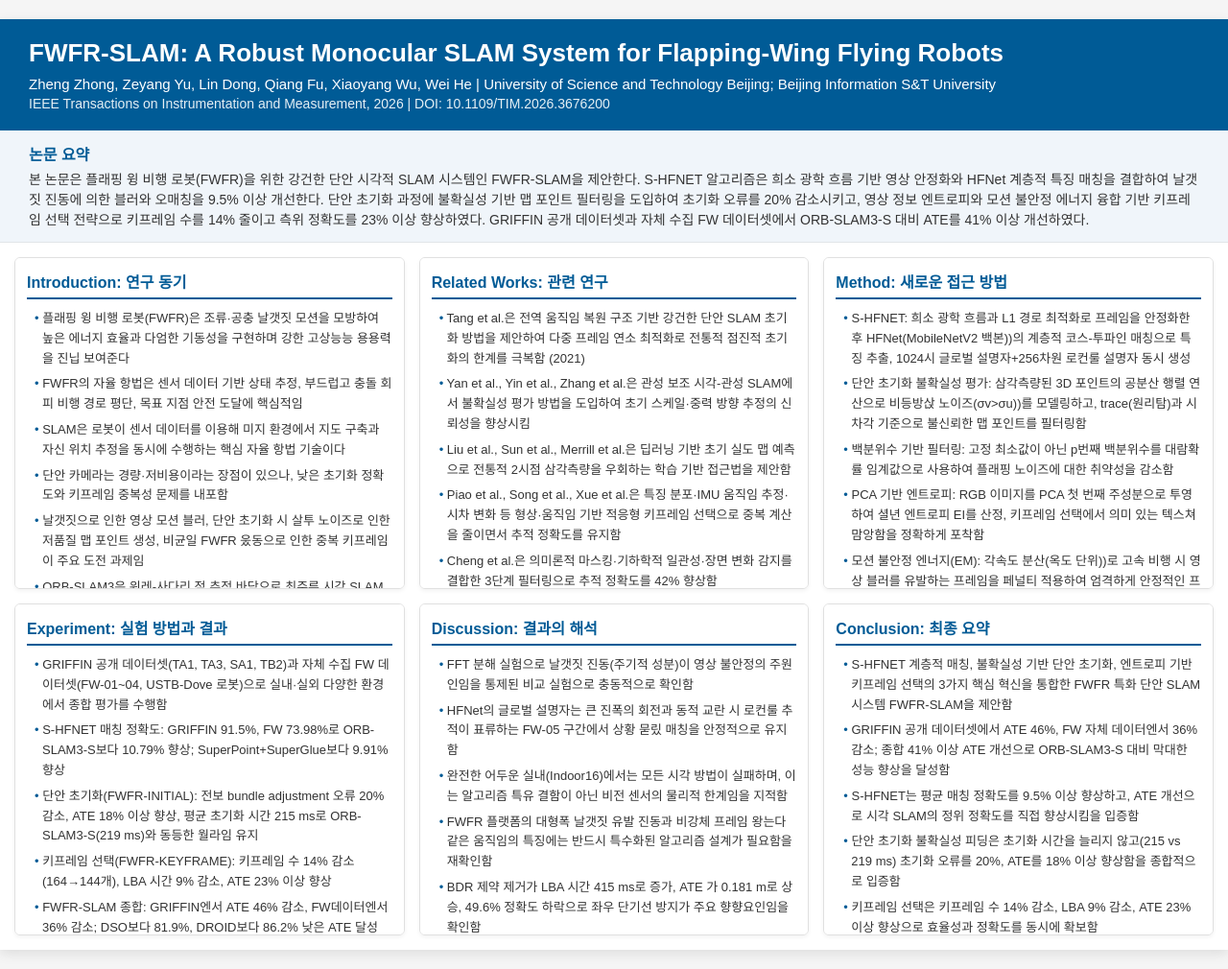
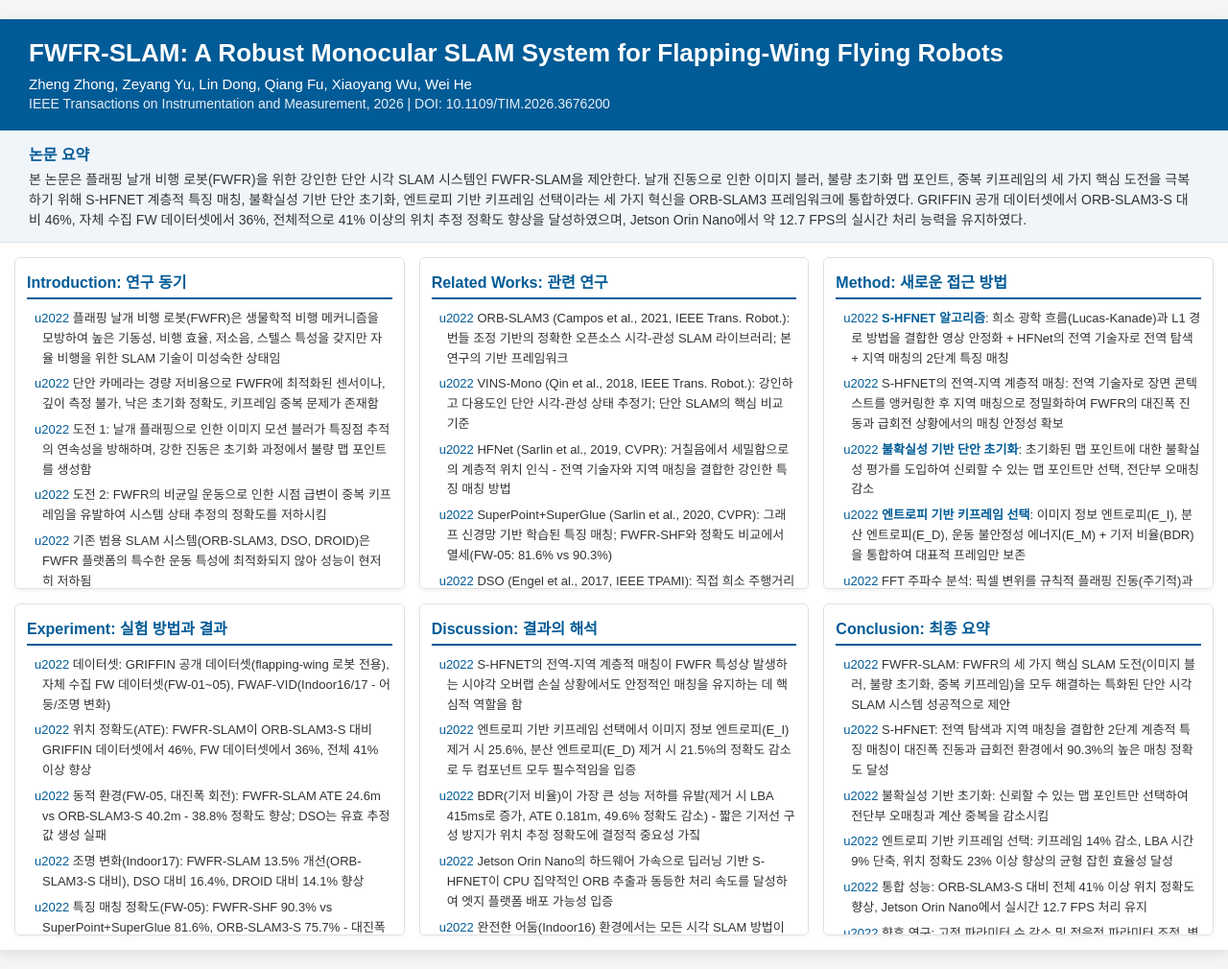
Before and after one commit to itshyeongseok/paper-summaries, a plain HTML site: page [2026] FWFR-SLAM A Robust Monocular SLAM System for Flapping-Wing Flying Robots_summary.html in a window 1280 px wide. Shown: the whole page at 96% size. Drawn offline with Linux system fonts and the light colour scheme.

Commit message:
add: [2026] FWFR-SLAM A Robust Monocular SLAM System for Flapping-Wing Flying Robots summary

```diff
--- a/[2026] FWFR-SLAM A Robust Monocular SLAM System for Flapping-Wing Flying Robots_summary.html
+++ b/[2026] FWFR-SLAM A Robust Monocular SLAM System for Flapping-Wing Flying Robots_summary.html
@@ -6,8 +6,8 @@
     <meta name="paper-year"    content="2026">
     <meta name="paper-author"  content="Zheng Zhong, Zeyang Yu, Lin Dong, Qiang Fu, Xiaoyang Wu, Wei He">
     <meta name="paper-journal" content="IEEE Transactions on Instrumentation and Measurement">
-    <meta name="paper-tags"    content="flapping wing, SLAM, control, robotics">
-    <meta name="paper-doi"     content="10.1109/TIM.2026.3676200">
+    <meta name="paper-tags"    content="flapping wing, SLAM, robotics, control">
+    <meta name="paper-doi"     content="https://doi.org/10.1109/TIM.2026.3676200">
     <style>
         html { scroll-behavior: smooth; }
         body { font-family: 'Noto Sans KR', Arial, sans-serif; margin: 0; padding: 0;
@@ -36,7 +36,7 @@
         .section-content { font-size: 13px; line-height: 1.6; }
         .term { font-weight: bold; color: #005b96; }
         .bullet { margin-left: 8px; text-indent: -8px; padding-left: 8px; margin-bottom: 6px; }
-        .bullet:before { content: "• "; color: #005b96; }
+        .bullet:before { content: "\u2022 "; color: #005b96; }
         .eng { color: #666; font-style: italic; }
     </style>
 </head>
@@ -44,83 +44,82 @@
     <div class="slide">
         <div class="header">
             <div class="title">FWFR-SLAM: A Robust Monocular SLAM System for Flapping-Wing Flying Robots</div>
-            <div class="authors">Zheng Zhong, Zeyang Yu, Lin Dong, Qiang Fu, Xiaoyang Wu, Wei He | University of Science and Technology Beijing; Beijing Information S&T University</div>
+            <div class="authors">Zheng Zhong, Zeyang Yu, Lin Dong, Qiang Fu, Xiaoyang Wu, Wei He</div>
             <div class="journal">IEEE Transactions on Instrumentation and Measurement, 2026 | DOI: 10.1109/TIM.2026.3676200</div>
         </div>
         <div class="summary-container">
             <div class="summary-title">논문 요약</div>
-            <div class="summary">본 논문은 플래핑 윙 비행 로봇(FWFR)을 위한 강건한 단안 시각적 SLAM 시스템인 FWFR-SLAM을 제안한다. S-HFNET 알고리즘은 희소 광학 흐름 기반 영상 안정화와 HFNet 계층적 특징 매칭을 결합하여 날갯짓 진동에 의한 블러와 오매칭을 9.5% 이상 개선한다. 단안 초기화 과정에 불확실성 기반 맵 포인트 필터링을 도입하여 초기화 오류를 20% 감소시키고, 영상 정보 엔트로피와 모션 불안정 에너지 융합 기반 키프레임 선택 전략으로 키프레임 수를 14% 줄이고 측위 정확도를 23% 이상 향상하였다. GRIFFIN 공개 데이터셋과 자체 수집 FW 데이터셋에서 ORB-SLAM3-S 대비 ATE를 41% 이상 개선하였다.</div>
+            <div class="summary">본 논문은 플래핑 날개 비행 로봇(FWFR)을 위한 강인한 단안 시각 SLAM 시스템인 FWFR-SLAM을 제안한다. 날개 진동으로 인한 이미지 블러, 불량 초기화 맵 포인트, 중복 키프레임의 세 가지 핵심 도전을 극복하기 위해 S-HFNET 계층적 특징 매칭, 불확실성 기반 단안 초기화, 엔트로피 기반 키프레임 선택이라는 세 가지 혁신을 ORB-SLAM3 프레임워크에 통합하였다. GRIFFIN 공개 데이터셋에서 ORB-SLAM3-S 대비 46%, 자체 수집 FW 데이터셋에서 36%, 전체적으로 41% 이상의 위치 추정 정확도 향상을 달성하였으며, Jetson Orin Nano에서 약 12.7 FPS의 실시간 처리 능력을 유지하였다.</div>
         </div>
         <div class="content">
             <div class="section">
                 <div class="section-title">Introduction: 연구 동기</div>
                 <div class="section-content">
-                    <div class="bullet">플래핑 윙 비행 로봇(FWFR)은 조류·공충 날갯짓 모션을 모방하여 높은 에너지 효율과 다엄한 기동성을 구현하며 강한 고상능능 용용력을 진닙 보여준다</div>
-                    <div class="bullet">FWFR의 자율 항법은 센서 데이터 기반 상태 추정, 부드럽고 충돌 회피 비행 경로 평단, 목표 지점 안전 도달에 핵심적임</div>
-                    <div class="bullet">SLAM은 로봇이 센서 데이터를 이용해 미지 환경에서 지도 구축과 자신 위치 추정을 동시에 수행하는 핵심 자율 항법 기술이다</div>
-                    <div class="bullet">단안 카메라는 경량·저비용이라는 장점이 있으나, 낮은 초기화 정확도와 키프레임 중복성 문제를 내포함</div>
-                    <div class="bullet">날갯짓으로 인한 영상 모션 블러, 단안 초기화 시 살투 노이즈로 인한 저품질 맵 포인트 생성, 비균일 FWFR 웄동으로 인한 중복 키프레임이 주요 도전 과제임</div>
-                    <div class="bullet">ORB-SLAM3은 워레-사다리 점 추적 바닥으로 최주류 시각 SLAM이나, FWFR의 개질별 진동 특성에 맞는 특수화 없이는 복잡한 환경에서 성능이 불충분함</div>
-                    <div class="bullet">FFT 주파수 도메인 분석 실험에서 날갯짓 진동이 ORB-SLAM3 추적 실패의 주요 원인임이 통제된 실험으로 확인됨</div>
-                    <div class="bullet">본 논문은 S-HFNET, 불확실성 기반 초기화, 엔트로피 기반 키프레임 선택의 3가지 핵심 혁신을 ORB-SLAM3 프레임워크에 통합한 FWFR-SLAM을 제안함</div>
+                    <div class="bullet">플래핑 날개 비행 로봇(FWFR)은 생물학적 비행 메커니즘을 모방하여 높은 기동성, 비행 효율, 저소음, 스텔스 특성을 갖지만 자율 비행을 위한 SLAM 기술이 미성숙한 상태임</div>
+                    <div class="bullet">단안 카메라는 경량 저비용으로 FWFR에 최적화된 센서이나, 깊이 측정 불가, 낙은 초기화 정확도, 키프레임 중복 문제가 존재함</div>
+                    <div class="bullet">도전 1: 날개 플래핑으로 인한 이미지 모션 블러가 특징점 추적의 연속성을 방해하며, 강한 진동은 초기화 과정에서 불량 맵 포인트를 생성함</div>
+                    <div class="bullet">도전 2: FWFR의 비균일 운동으로 인한 시점 급변이 중복 키프레임을 유발하여 시스템 상태 추정의 정확도를 저하시킴</div>
+                    <div class="bullet">기존 범용 SLAM 시스템(ORB-SLAM3, DSO, DROID)은 FWFR 플랫폼의 특수한 운동 특성에 최적화되지 않아 성능이 현저히 저하됨</div>
+                    <div class="bullet">주파수 영역 분석(FFT)으로 날개 플래핑에 의한 주기적 진동이 SLAM 실패의 주요 원인임을 실험적으로 확인함</div>
+                    <div class="bullet">본 연구는 ORB-SLAM3 프레임워크를 기반으로 FWFR 특성에 맞는 S-HFNET, 불확실성 기반 초기화, 엔트로피 기반 키프레임 선택을 통합한 특화 SLAM 시스템을 개발함</div>
                 </div>
             </div>
             <div class="section">
                 <div class="section-title">Related Works: 관련 연구</div>
                 <div class="section-content">
-                    <div class="bullet">Tang et al.은 전역 움직임 복원 구조 기반 강건한 단안 SLAM 초기화 방법을 제안하여 다중 프레임 연소 최적화로 전통적 점진적 초기화의 한계를 극복함 (2021)</div>
-                    <div class="bullet">Yan et al., Yin et al., Zhang et al.은 관성 보조 시각-관성 SLAM에서 불확실성 평가 방법을 도입하여 초기 스케일·중력 방향 추정의 신뢰성을 향상시킴</div>
-                    <div class="bullet">Liu et al., Sun et al., Merrill et al.은 딥러닝 기반 초기 실도 맵 예측으로 전통적 2시점 삼각측량을 우회하는 학습 기반 접근법을 제안함</div>
-                    <div class="bullet">Piao et al., Song et al., Xue et al.은 특징 분포·IMU 움직임 추정·시차 변화 등 형상·움직임 기반 적응형 키프레임 선택으로 중복 계산을 줄이면서 추적 정확도를 유지함</div>
-                    <div class="bullet">Cheng et al.은 의미론적 마스킹·기하학적 일관성·장면 변화 감지를 결합한 3단계 필터링으로 추적 정확도를 42% 향상함</div>
-                    <div class="bullet">Hu et al.은 광학 흐름 일관성과 IMU 예측을 결합해 동적 특징을 구분하고 슬라이딩 윈도우 최적화로 키프레임 밀도를 적응적으로 조정함 (키프레임 35% 감소)</div>
-                    <div class="bullet">현존 초기화 방법은 FWFR 특유의 도전에 어려움을 보이며: 기하학 기반 방법은 플래핑 진동에 취약하고, 관성 융합은 고정 노이즈 모델 사용, 학습 기반는 일반화에 한계가 있음</div>
+                    <div class="bullet">ORB-SLAM3 (Campos et al., 2021, IEEE Trans. Robot.): 번들 조정 기반의 정확한 오픈소스 시각-관성 SLAM 라이브러리; 본 연구의 기반 프레임워크</div>
+                    <div class="bullet">VINS-Mono (Qin et al., 2018, IEEE Trans. Robot.): 강인하고 다용도인 단안 시각-관성 상태 추정기; 단안 SLAM의 핵심 비교 기준</div>
+                    <div class="bullet">HFNet (Sarlin et al., 2019, CVPR): 거칠음에서 세밀함으로의 계층적 위치 인식 - 전역 기술자와 지역 매칭을 결합한 강인한 특징 매칭 방법</div>
+                    <div class="bullet">SuperPoint+SuperGlue (Sarlin et al., 2020, CVPR): 그래프 신경망 기반 학습된 특징 매칭; FWFR-SHF와 정확도 비교에서 열세(FW-05: 81.6% vs 90.3%)</div>
+                    <div class="bullet">DSO (Engel et al., 2017, IEEE TPAMI): 직접 희소 주행거리 측정법; FWFR 환경에서 FWFR-SLAM 대비 약 81.9% ATE가 높음(성능 열세)</div>
+                    <div class="bullet">DROID-SLAM (Teed &amp; Deng, 2021, NeurIPS): 단안/스테레오/RGB-D를 위한 심층 시각 SLAM; FWFR 환경에서 FWFR-SLAM 대비 약 86.2% ATE가 높음</div>
+                    <div class="bullet">Vakhitov et al. (2021, CVPR): 포인트와 라인에서의 불확실성 인식 카메라 포즈 추정 - 본 연구의 불확실성 기반 맵 포인트 선택의 이론적 기반</div>
                 </div>
             </div>
             <div class="section">
                 <div class="section-title">Method: 새로운 접근 방법</div>
                 <div class="section-content">
-                    <div class="bullet">S-HFNET: 희소 광학 흐름과 L1 경로 최적화로 프레임을 안정화한 후 HFNet(MobileNetV2 백본))의 계층적 코스-투파인 매칭으로 특징 추출, 1024시 글로벌 설명자+256차원 로컨룰 설명자 동시 생성</div>
-                    <div class="bullet">단안 초기화 불확실성 평가: 삼각측량된 3D 포인트의 공분산 행렬 연산으로 비등방삱 노이즈(σv>σu))를 모델링하고, trace(원리탐)과 시차각 기준으로 불신뢰한 맵 포인트를 필터링함</div>
-                    <div class="bullet">백분위수 기반 필터링: 고정 최소값이 아닌 p번째 백분위수를 대람확률 임계값으로 사용하여 플래핑 노이즈에 대한 취약성을 감소함</div>
-                    <div class="bullet">PCA 기반 엔트로피: RGB 이미지를 PCA 첫 번째 주성분으로 투영하여 셜년 엔트로피 EI를 산정, 키프레임 선택에서 의미 있는 텍스쳐 맘앙함을 정확하게 포착함</div>
-                    <div class="bullet">모션 불안정 엔너지(EM): 각속도 분산(옥도 단위))로 고속 비행 시 영상 블러를 유발하는 프레임을 페널티 적용하여 엄격하게 안정적인 프레임만 키프레임으로 선택함</div>
-                    <div class="bullet">시자(disparity) 엔트로피(ED)와 베이스라인-시자 비율(BDR) 구속: 매칭 특징의 공간적 다양성을 보장하고 좌우 단기선 조건을 방지하여 정확한 삼각측량을 보장함</div>
-                    <div class="bullet">종합 점수 Efinal = Eadj · ED: 조절된 엔트로피와 시자 엔트로피를 곱하여 최종 키프레임 선택 점수를 산정하고, 지난 K 프레임 통계 기반 동적 임계값으로 화경돌가에 적응함</div>
+                    <div class="bullet"><span class="term">S-HFNET 알고리즘</span>: 희소 광학 흐름(Lucas-Kanade)과 L1 경로 방법을 결합한 영상 안정화 + HFNet의 전역 기술자로 전역 탐색 + 지역 매칭의 2단계 특징 매칭</div>
+                    <div class="bullet">S-HFNET의 전역-지역 계층적 매칭: 전역 기술자로 장면 콘텍스트를 앵커링한 후 지역 매칭으로 정밀화하여 FWFR의 대진폭 진동과 급회전 상황에서의 매칭 안정성 확보</div>
+                    <div class="bullet"><span class="term">불확실성 기반 단안 초기화</span>: 초기화된 맵 포인트에 대한 불확실성 평가를 도입하여 신뢰할 수 있는 맵 포인트만 선택, 전단부 오매칭 감소</div>
+                    <div class="bullet"><span class="term">엔트로피 기반 키프레임 선택</span>: 이미지 정보 엔트로피(E_I), 분산 엔트로피(E_D), 운동 불안정성 에너지(E_M) + 기저 비율(BDR)을 통합하여 대표적 프레임만 보존</div>
+                    <div class="bullet">FFT 주파수 분석: 픽셀 변위를 규칙적 플래핑 진동(주기적)과 불규칙적 자아 운동(비주기적)으로 분리하여 날개 진동이 SLAM 실패의 주원인임을 정량적으로 입증</div>
+                    <div class="bullet">주성분 분석(PCA) 기반 분산 엔트로피: 특징점 공간 분포의 균일성을 측정하여 편향된 특징 분포를 가진 키프레임을 필터링</div>
+                    <div class="bullet">전체 시스템: ORB-SLAM3 프레임워크 위에 세 가지 혁신을 계층적으로 통합하여 STAB → MATCHING → INIT → TRACK → LBA 파이프라인 구성</div>
                 </div>
             </div>
             <div class="section">
                 <div class="section-title">Experiment: 실험 방법과 결과</div>
                 <div class="section-content">
-                    <div class="bullet">GRIFFIN 공개 데이터셋(TA1, TA3, SA1, TB2)과 자체 수집 FW 데이터셋(FW-01~04, USTB-Dove 로봇)으로 실내·실외 다양한 환경에서 종합 평가를 수행함</div>
-                    <div class="bullet">S-HFNET 매칭 정확도: GRIFFIN 91.5%, FW 73.98%로 ORB-SLAM3-S보다 10.79% 향상; SuperPoint+SuperGlue보다 9.91% 향상</div>
-                    <div class="bullet">단안 초기화(FWFR-INITIAL): 전보 bundle adjustment 오류 20% 감소, ATE 18% 이상 향상, 평균 초기화 시간 215 ms로 ORB-SLAM3-S(219 ms)와 동등한 월라임 유지</div>
-                    <div class="bullet">키프레임 선택(FWFR-KEYFRAME): 키프레임 수 14% 감소(164→144개), LBA 시간 9% 감소, ATE 23% 이상 향상</div>
-                    <div class="bullet">FWFR-SLAM 종합: GRIFFIN엔서 ATE 46% 감소, FW데이터엔서 36% 감소; DSO보다 81.9%, DROID보다 86.2% 낮은 ATE 달성</div>
-                    <div class="bullet">절제 실험: BDR 제약이 없으면 ATE가 49.6% 암화되는 것이 가장 크고, EI 제거 시 25.6%, ED 제거 시 21.5% 실적 하락으로 전 구성 요소의 필수성이 확인됨</div>
-                    <div class="bullet">Jetson Orin Nano 플랫폼에서 FPS 12.7(FWFR-SLAM) vs 13.0(ORB-SLAM3-S)로 실시간 성능을 유지하면서, S-HFNET 처리 속도(11.2±2.4 ms)가 전통적 ORB과 동등하게 당시에 실행됨을 확인함</div>
+                    <div class="bullet">데이터셋: GRIFFIN 공개 데이터셋(flapping-wing 로봇 전용), 자체 수집 FW 데이터셋(FW-01~05), FWAF-VID(Indoor16/17 - 어둥/조명 변화)</div>
+                    <div class="bullet">위치 정확도(ATE): FWFR-SLAM이 ORB-SLAM3-S 대비 GRIFFIN 데이터셋에서 46%, FW 데이터셋에서 36%, 전체 41% 이상 향상</div>
+                    <div class="bullet">동적 환경(FW-05, 대진폭 회전): FWFR-SLAM ATE 24.6m vs ORB-SLAM3-S 40.2m - 38.8% 정확도 향상; DSO는 유효 추정값 생성 실패</div>
+                    <div class="bullet">조명 변화(Indoor17): FWFR-SLAM 13.5% 개선(ORB-SLAM3-S 대비), DSO 대비 16.4%, DROID 대비 14.1% 향상</div>
+                    <div class="bullet">특징 매칭 정확도(FW-05): FWFR-SHF 90.3% vs SuperPoint+SuperGlue 81.6%, ORB-SLAM3-S 75.7% - 대진폭 회전 환경에서 최고 성능</div>
+                    <div class="bullet">키프레임 선택: 키프레임 수 14% 감소, LBA 시간 9% 단축, 위치 정확도 23% 이상 향상; 엔트로피 E_I 제거 시 25.6% 정확도 감소(가장 중요한 컴포넌트)</div>
+                    <div class="bullet">실시간 처리: Jetson Orin Nano엔서 FWFR-SLAM 평균 12.7 FPS vs ORB-SLAM3-S 13.0 FPS; S-HFNET 처리 속도(11.2ms) ≈ ORB 추출(11.5ms)</div>
                 </div>
             </div>
             <div class="section">
                 <div class="section-title">Discussion: 결과의 해석</div>
                 <div class="section-content">
-                    <div class="bullet">FFT 분해 실험으로 날갯짓 진동(주기적 성분)이 영상 불안정의 주원인임을 통제된 비교 실험으로 충동적으로 확인함</div>
-                    <div class="bullet">HFNet의 글로벌 설명자는 큰 진폭의 회전과 동적 교란 시 로컨룰 추적이 표류하는 FW-05 구간에서 상황 묻맀 매칭을 안정적으로 유지함</div>
-                    <div class="bullet">완전한 어두운 실내(Indoor16)에서는 모든 시각 방법이 실패하며, 이는 알고리즘 특유 결함이 아닌 비전 센서의 물리적 한계임을 지적함</div>
-                    <div class="bullet">FWFR 플랫폼의 대형폭 날갯짓 유발 진동과 비강체 프레임 왕는다 같은 움직임의 특징에는 반드시 특수화된 알고리즘 설계가 필요함을 재확인함</div>
-                    <div class="bullet">BDR 제약 제거가 LBA 시간 415 ms로 증가, ATE 가 0.181 m로 상승, 49.6% 정확도 하락으로 좌우 단기선 방지가 주요 향향요인임을 확인함</div>
-                    <div class="bullet">현재 시스템은 주상 프레임 속도(12.7 FPS)를 유지하여 실시간 처리가 가능하나, 병렬 컴퓨팅을 통한 속도 향상이 향후 연구 방향으로 제시됨</div>
+                    <div class="bullet">S-HFNET의 전역-지역 계층적 매칭이 FWFR 특성상 발생하는 시야각 오버랩 손실 상황에서도 안정적인 매칭을 유지하는 데 핵심적 역할을 함</div>
+                    <div class="bullet">엔트로피 기반 키프레임 선택에서 이미지 정보 엔트로피(E_I) 제거 시 25.6%, 분산 엔트로피(E_D) 제거 시 21.5%의 정확도 감소로 두 컴포넌트 모두 필수적임을 입증</div>
+                    <div class="bullet">BDR(기저 비율)이 가장 큰 성능 저하를 유발(제거 시 LBA 415ms로 증가, ATE 0.181m, 49.6% 정확도 감소) - 짧은 기저선 구성 방지가 위치 추정 정확도에 결정적 중요성 가짘</div>
+                    <div class="bullet">Jetson Orin Nano의 하드웨어 가속으로 딥러닝 기반 S-HFNET이 CPU 집약적인 ORB 추출과 동등한 처리 속도를 달성하여 엣지 플랫폼 배포 가능성 입증</div>
+                    <div class="bullet">완전한 어둠(Indoor16) 환경에서는 모든 시각 SLAM 방법이 실패 - 비전 센서의 물리적 한계이며, 향후 IR 카메라나 이벤트 카메라와의 융합이 필요함</div>
+                    <div class="bullet">현재 프레임워크의 고정 파라미터 수 제한이 한계점이며, 향후 파라미터 적응적 조정 및 백엔드 최적화를 통한 프레임레이트 향상이 목표</div>
                 </div>
             </div>
             <div class="section">
                 <div class="section-title">Conclusion: 최종 요약</div>
                 <div class="section-content">
-                    <div class="bullet">S-HFNET 계층적 매칭, 불확실성 기반 단안 초기화, 엔트로피 기반 키프레임 선택의 3가지 핵심 혁신을 통합한 FWFR 특화 단안 SLAM 시스템 FWFR-SLAM을 제안함</div>
-                    <div class="bullet">GRIFFIN 공개 데이터셋에서 ATE 46%, FW 자체 데이터엔서 36% 감소; 종합 41% 이상 ATE 개선으로 ORB-SLAM3-S 대비 막대한 성능 향상을 달성함</div>
-                    <div class="bullet">S-HFNET는 평균 매칭 정확도를 9.5% 이상 향상하고, ATE 개선으로 시각 SLAM의 정위 정확도를 직접 향상시킴을 입증함</div>
-                    <div class="bullet">단안 초기화 불확실성 피딩은 초기화 시간을 늘리지 않고(215 vs 219 ms) 초기화 오류를 20%, ATE를 18% 이상 향상함을 종합적으로 입증함</div>
-                    <div class="bullet">키프레임 선택은 키프레임 수 14% 감소, LBA 9% 감소, ATE 23% 이상 향상으로 효율성과 정확도를 동시에 확보함</div>
-                    <div class="bullet">향후 연구: 병렬 컴퓨팅으로 프레임 속도 향상, 다양한 FWFR 플랫폼 일반화, 어두운 환경 대응 개선이 필요함</div>
+                    <div class="bullet">FWFR-SLAM: FWFR의 세 가지 핵심 SLAM 도전(이미지 블러, 불량 초기화, 중복 키프레임)을 모두 해결하는 특화된 단안 시각 SLAM 시스템 성공적으로 제안</div>
+                    <div class="bullet">S-HFNET: 전역 탐색과 지역 매칭을 결합한 2단계 계층적 특징 매칭이 대진폭 진동과 급회전 환경에서 90.3%의 높은 매칭 정확도 달성</div>
+                    <div class="bullet">불확실성 기반 초기화: 신뢰할 수 있는 맵 포인트만 선택하여 전단부 오매칭과 계산 중복을 감소시킴</div>
+                    <div class="bullet">엔트로피 기반 키프레임 선택: 키프레임 14% 감소, LBA 시간 9% 단축, 위치 정확도 23% 이상 향상의 균형 잡힌 효율성 달성</div>
+                    <div class="bullet">통합 성능: ORB-SLAM3-S 대비 전체 41% 이상 위치 정확도 향상, Jetson Orin Nano에서 실시간 12.7 FPS 처리 유지</div>
+                    <div class="bullet">향후 연구: 고정 파라미터 수 감소 및 적응적 파라미터 조정, 병렬 컴퓨팅 기반 백엔드 최적화로 프레임레이트 향상</div>
                 </div>
             </div>
         </div>
```
